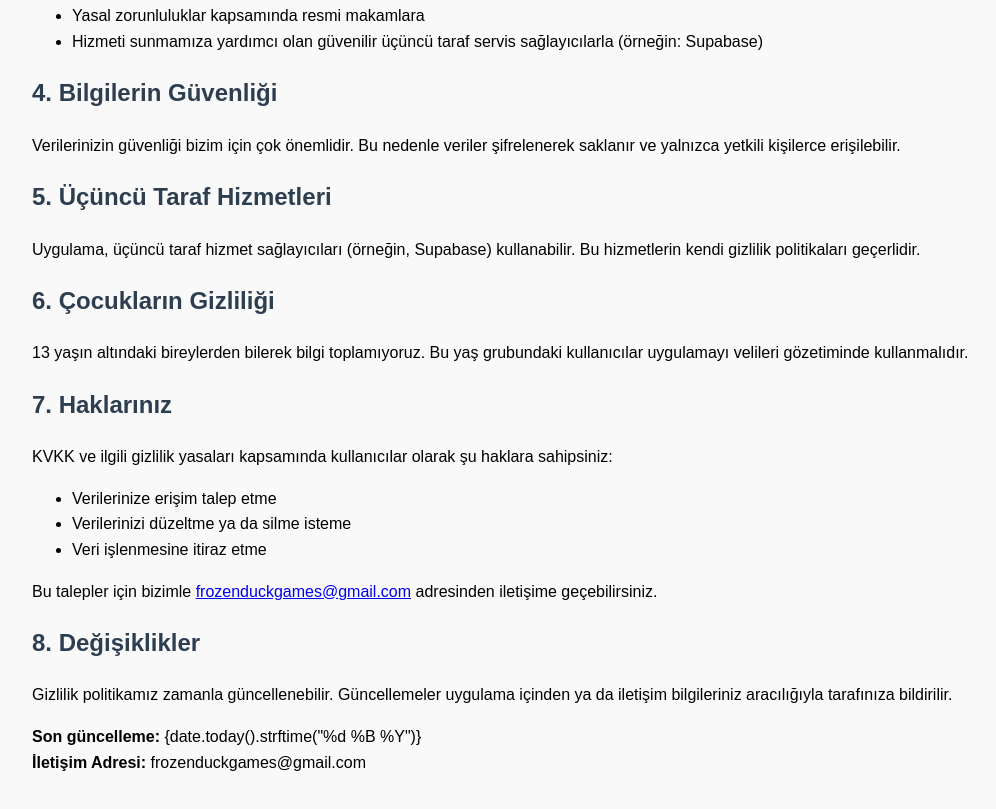
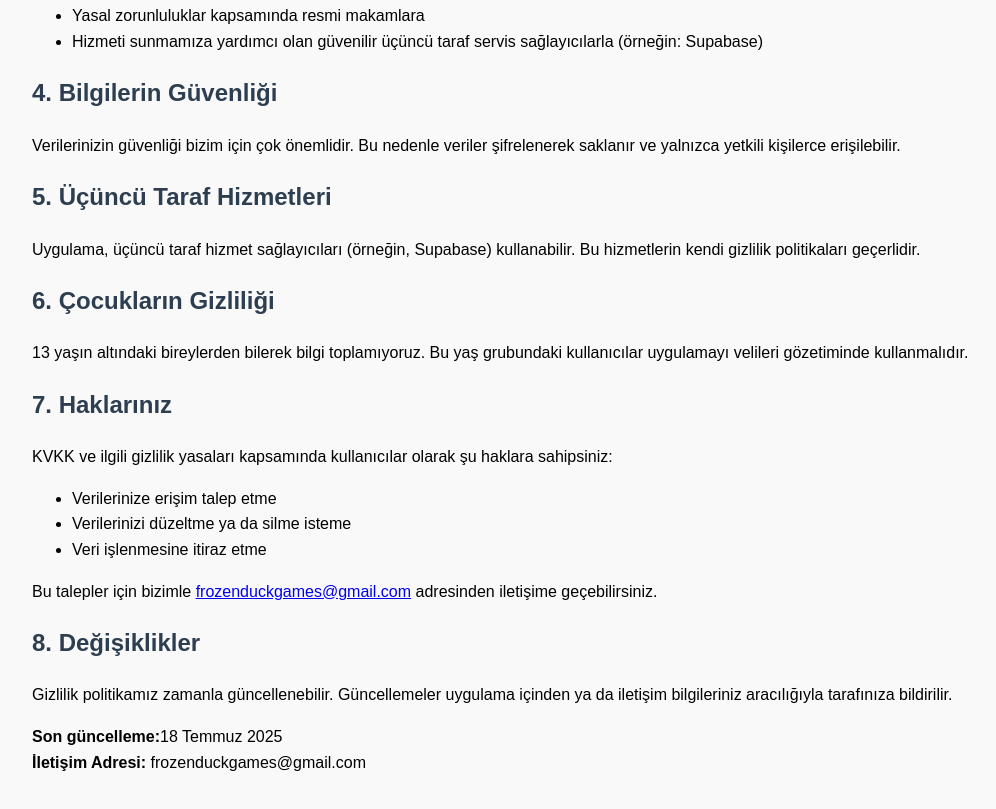
Before and after one commit to Kaan-commits/kaankara.github.io, a plain HTML site: page privacyPolicy.html in a window 1280 px wide. Shown: the part 699-1508 px from the top of the page, without its empty margins (8-1004 px from the left). Drawn offline with Linux system fonts and the light colour scheme.

Commit message:
Update privacyPolicy.html

```diff
--- a/privacyPolicy.html
+++ b/privacyPolicy.html
@@ -64,7 +64,7 @@
     <h2>8. Değişiklikler</h2>
     <p>Gizlilik politikamız zamanla güncellenebilir. Güncellemeler uygulama içinden ya da iletişim bilgileriniz aracılığıyla tarafınıza bildirilir.</p>
 
-    <p><strong>Son güncelleme:</strong> {date.today().strftime("%d %B %Y")}<br>
+    <p><strong>Son güncelleme:</strong>18 Temmuz 2025<br>
     <strong>İletişim Adresi:</strong> frozenduckgames@gmail.com</p>
 </body>
 </html>
```
